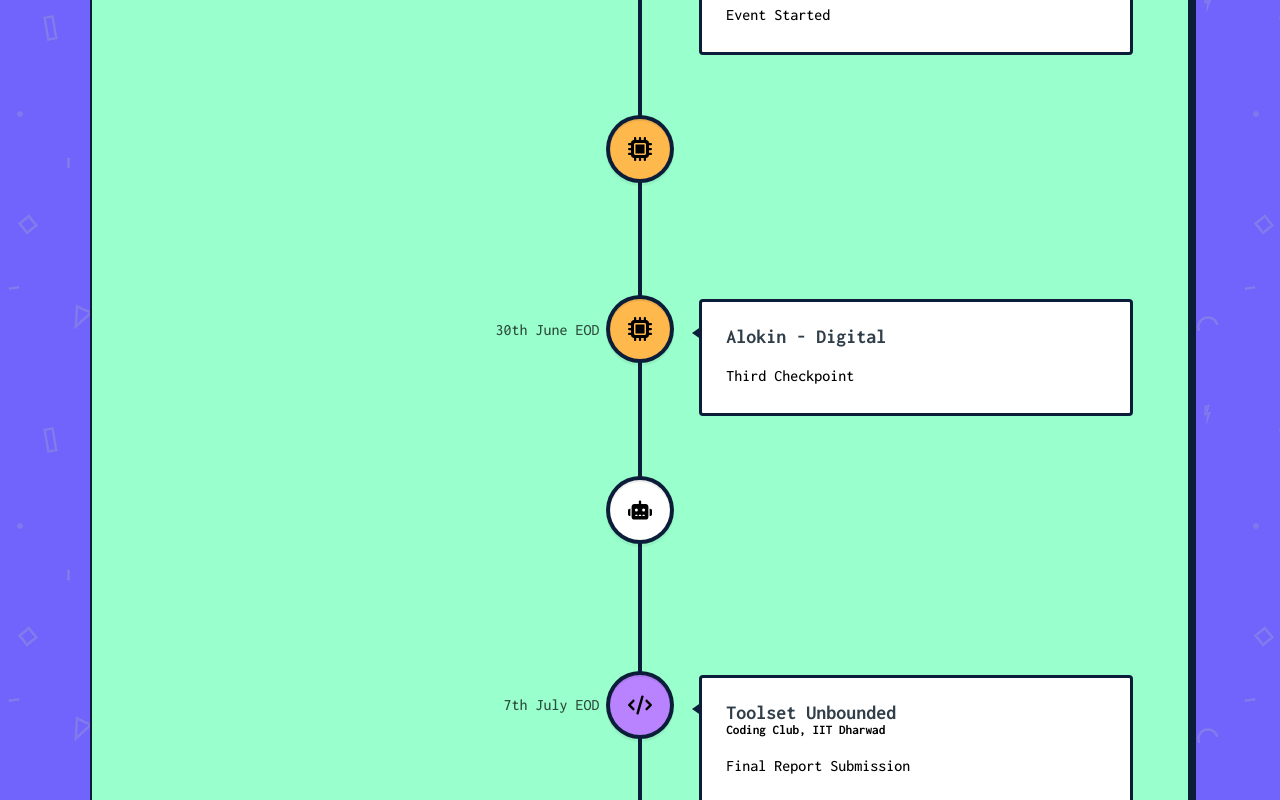
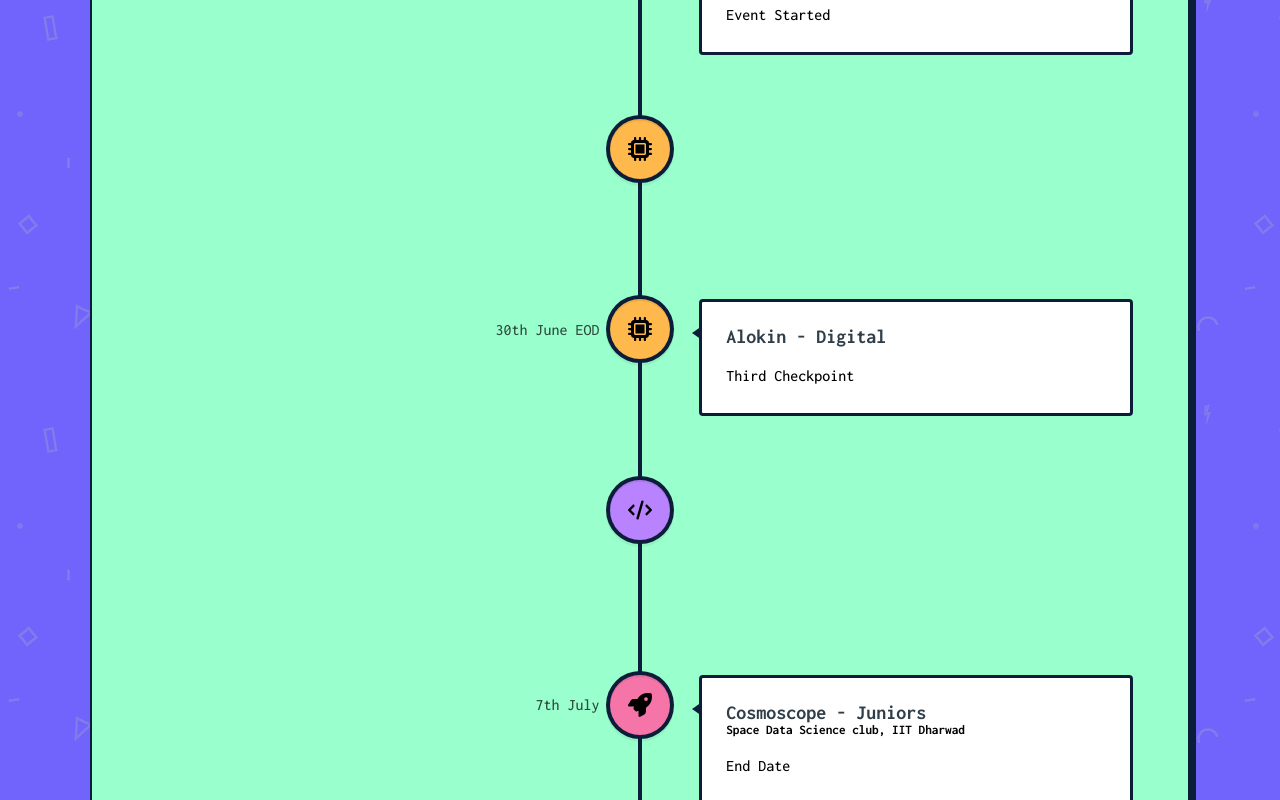
Before and after one commit to oss2019/SOI_2k23, a Next.js app: page / in a window 1280 px wide. Shown: the part 11200-12000 px from the top of the page. Built offline with nearby package versions, Linux system fonts and the light colour scheme.

Commit message:
drone dash deadline updated

```diff
--- a/src/components/Timeline/timeline_data.js
+++ b/src/components/Timeline/timeline_data.js
@@ -176,14 +176,6 @@
     icon: "Alokin",
   },
   {
-    title: "Drone Dash",
-    location: "Robotics Club, IIT Dharwad",
-    description: "Final Submission",
-    date: "30th June EOD",
-    color: "white",
-    icon: "DroneDash",
-  },
-  {
     title: "Toolset Unbounded",
     location: "Coding Club, IIT Dharwad",
     description: "Final Report Submission",
@@ -198,6 +190,14 @@
     date: "7th July",
     color: "#F675A8",
     icon: "Cosmoscope",
+  },
+  {
+    title: "Drone Dash",
+    location: "Robotics Club, IIT Dharwad",
+    description: "Final Submission",
+    date: "7th July EOD",
+    color: "white",
+    icon: "DroneDash",
   },
   {
     title: "Hack the trade",
```
